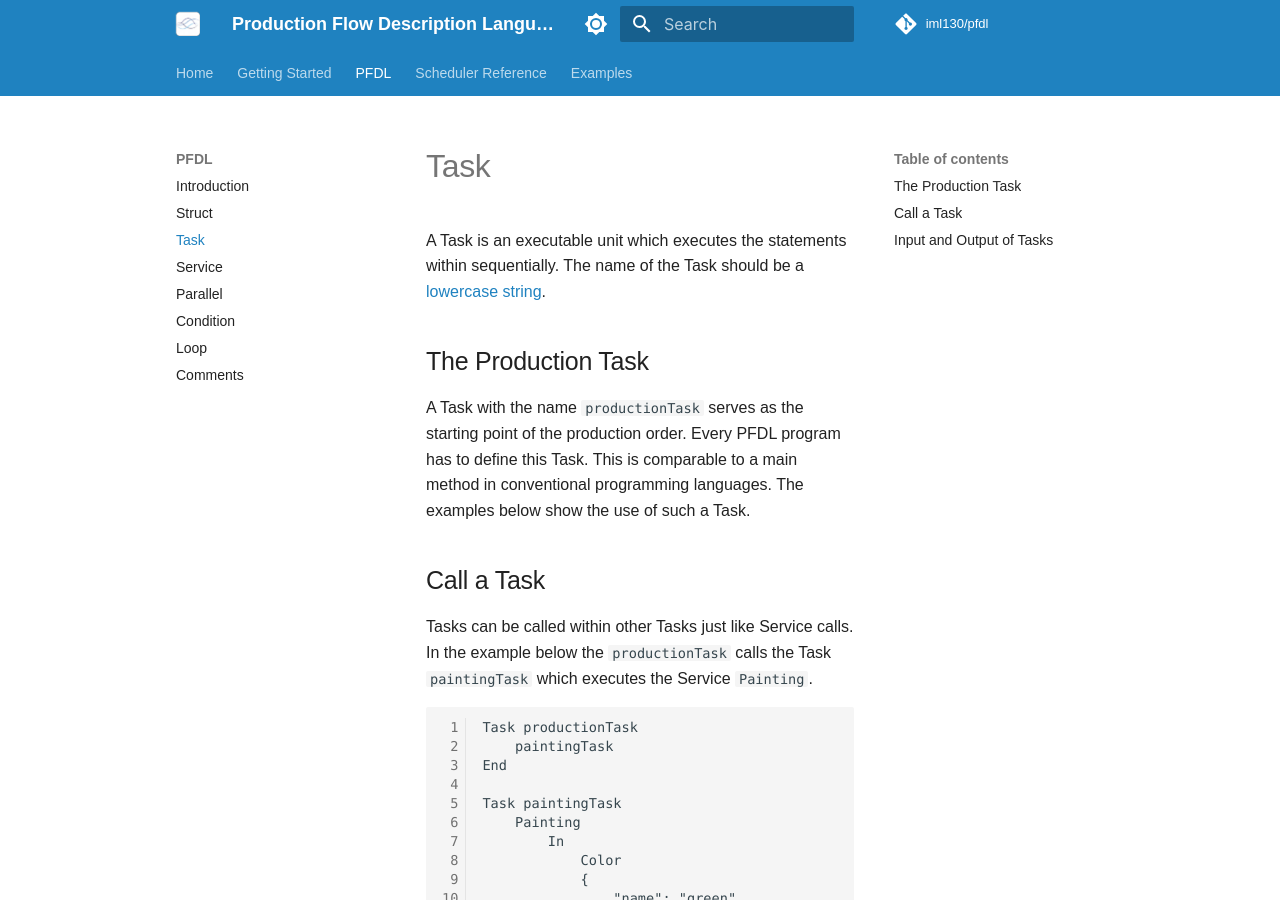
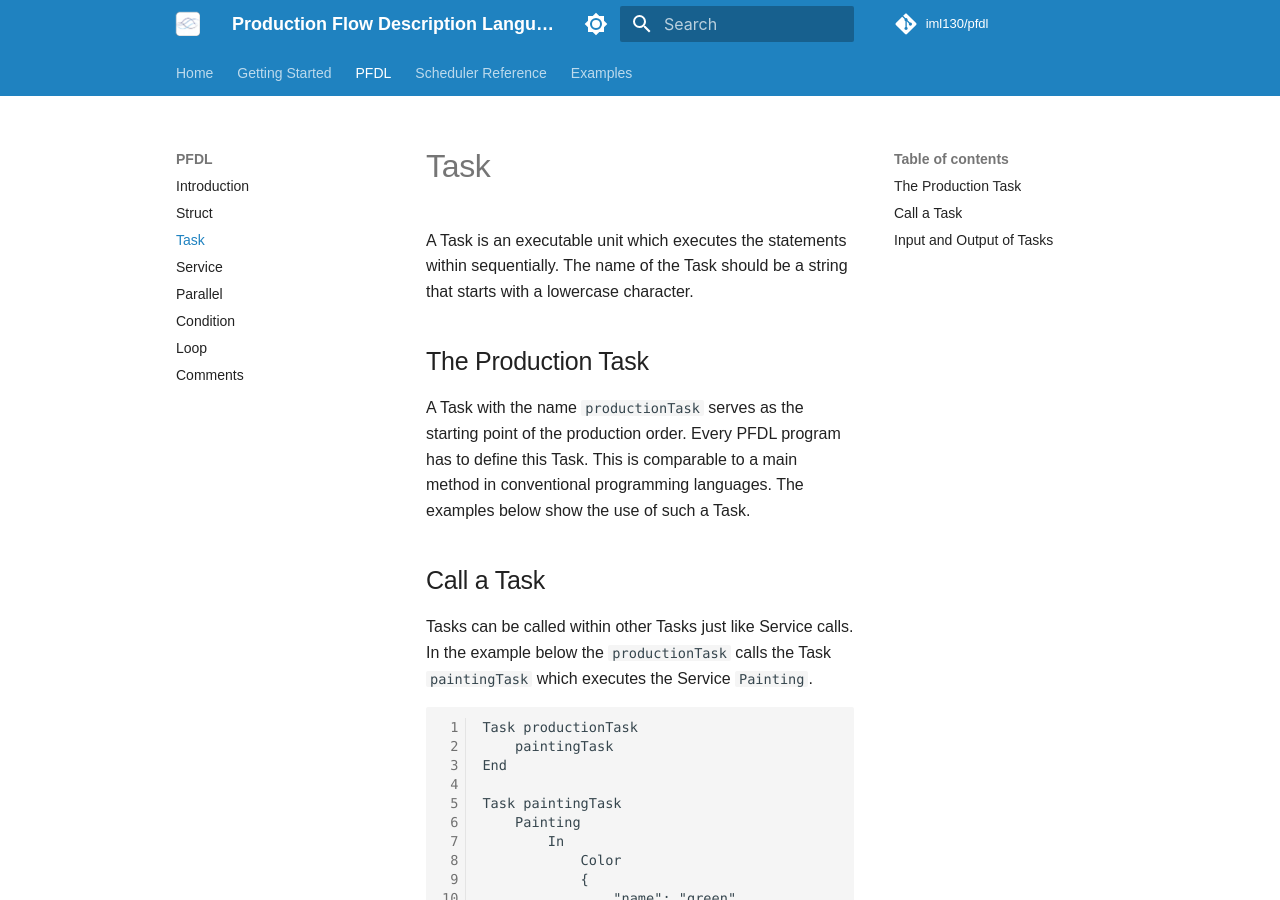
Before and after one commit to iml130/pfdl, an MkDocs documentation site: the page built from docs/pfdl/task.md, in a window 1280 px wide and 900 px high. Built offline with MkDocs 1.6.1 and Material for MkDocs 9.7.7, drawn with Linux system fonts in a browser that asks for light colours; comment, search, counter and statistics services are not loaded.

Commit message:
Remove link to non-existing page

```diff
--- a/docs/pfdl/task.md
+++ b/docs/pfdl/task.md
@@ -4,7 +4,7 @@ SPDX-License-Identifier: MIT
 -->
 # Task
 A Task is an executable unit which executes the statements within sequentially.
-The name of the Task should be a [lowercase string](../#allowed-characters).
+The name of the Task should be a string that starts with a lowercase character.
 
 ## The Production Task
 A Task with the name `productionTask` serves as the starting point of the production order.
```
